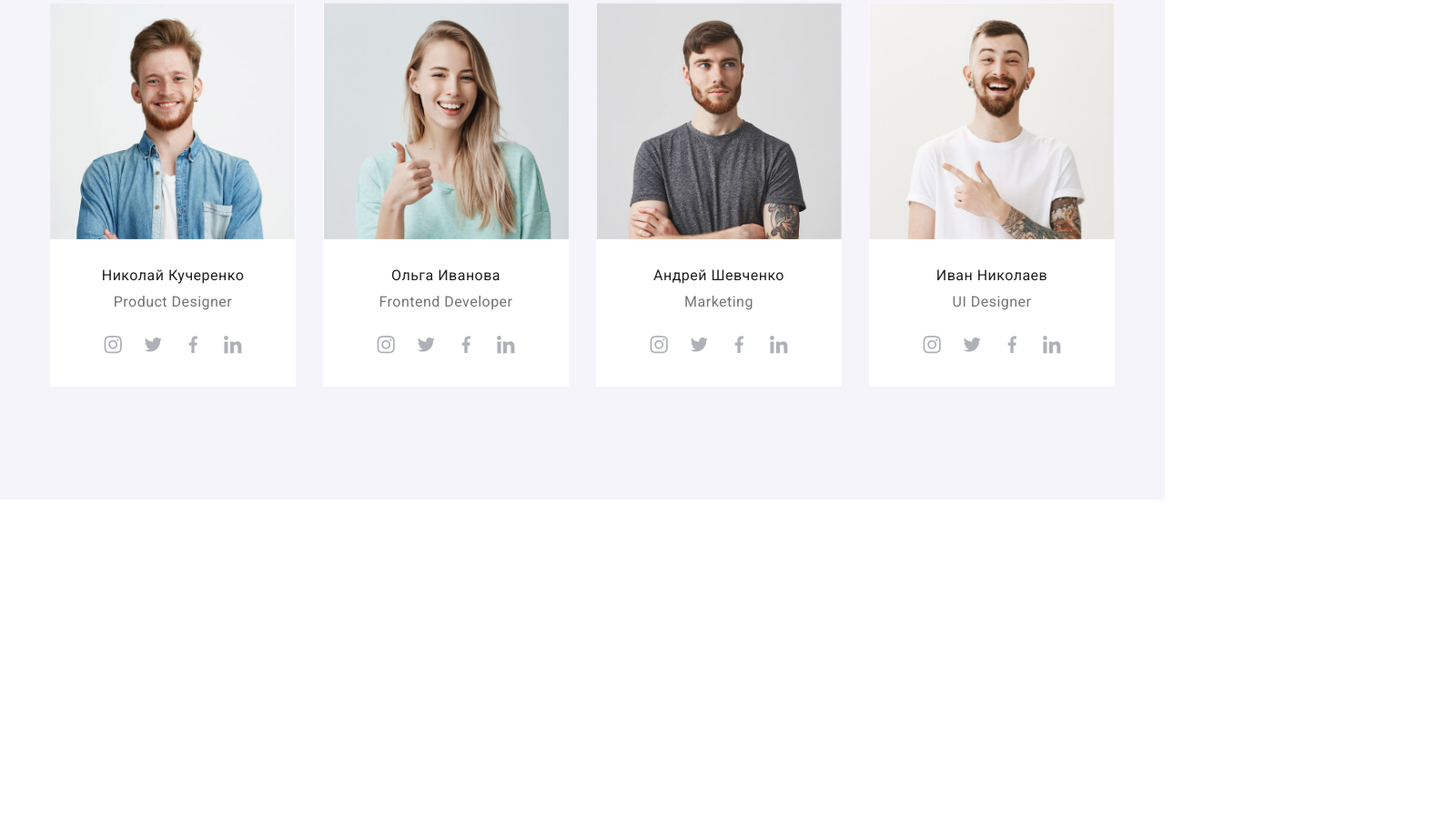
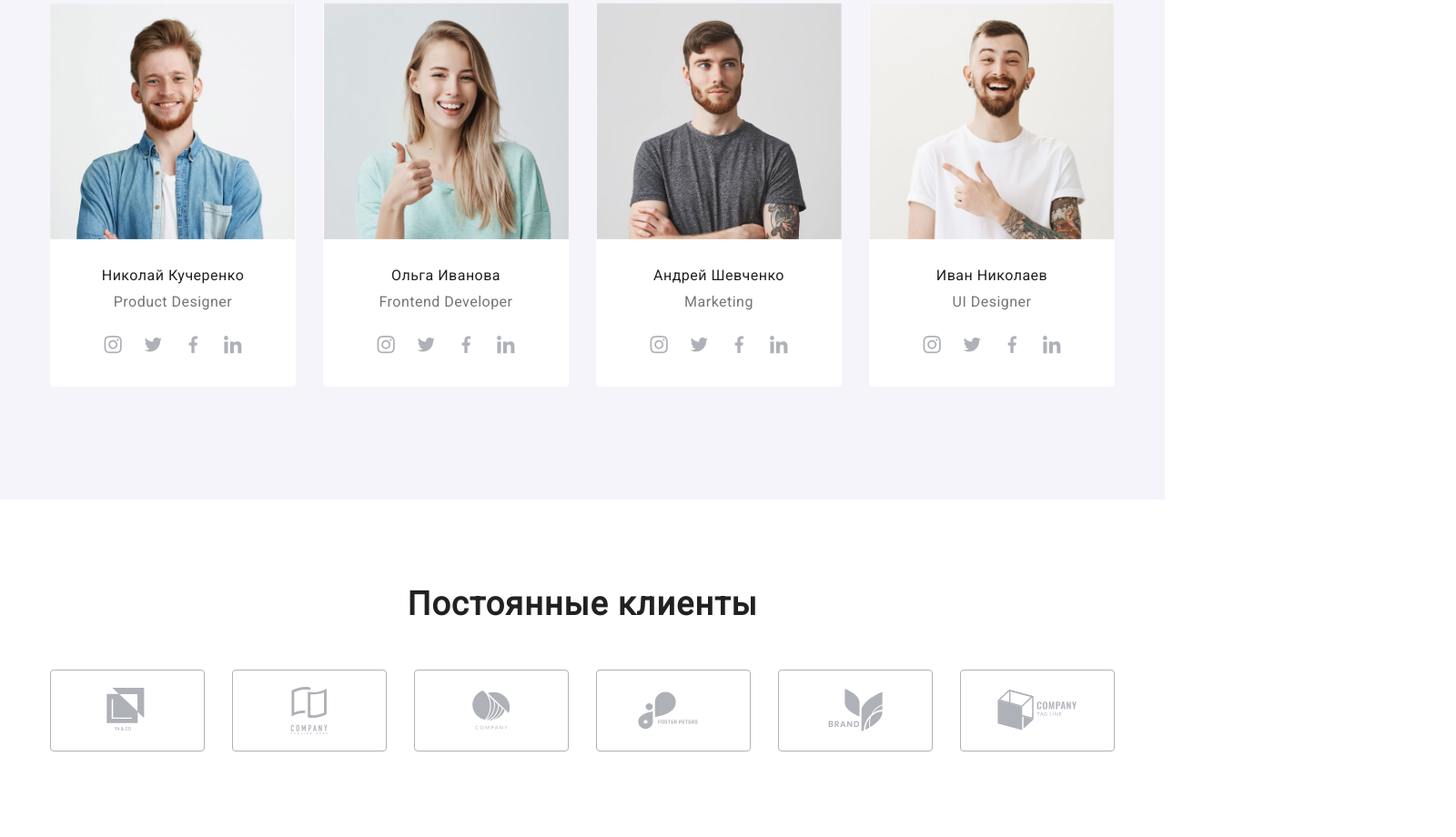
Before and after one commit to Mira1702/goit-markup-hw-08, a plain HTML site: page index.html in a window 1280 px wide. Shown: the part 1849-2769 px from the top of the page at 91% size, 1600 px wide, since content can reach past the window. Before the commit the page ends 2398 px from the top, so only its background shows below. Drawn offline with Linux system fonts and the light colour scheme.

```diff
--- a/index.html
+++ b/index.html
@@ -295,7 +295,7 @@
     </section>
 
     <!--Постоянные клиенты-->
-    <!--<section class="section-client">
+    <section class="section-client">
       <div class="container-all">
         <h2 class="head head-client">Постоянные клиенты</h2>
         <ul class="link client-list">
@@ -343,7 +343,7 @@
           </li>
         </ul>
       </div>
-    </section>-->
+    </section>
 
     <!--Подвал-->
 
--- a/sass/base/_container.scss
+++ b/sass/base/_container.scss
@@ -1,18 +1,16 @@
 .container {
     padding-left: 15px;
     padding-right: 15px;
-    margin-left: auto;
-    margin-right: auto;
+
 }
 
 .container-all {
     padding-left: 15px;
     padding-right: 15px;
-    margin-left: auto;
-    margin-right: auto;
+
 }
 
-@media screen and (max-width: 767px) {
+@media screen and (min-width: 480px) {
     .container {
         width: 480px;
         margin: 0 auto;
@@ -20,6 +18,7 @@
 
     .container-all {
         width: 480px;
+        margin: 0 auto;
     }
 }
 
--- a/sass/layout/_clients.scss
+++ b/sass/layout/_clients.scss
@@ -1,21 +1,14 @@
-/* .section-client {
- padding-top: 94px;
- padding-bottom: 94px;
-}
-
 .head {
   font-family: $main-font;
   font-style: normal;
   font-weight: bold;
- font-size: 36px;
- line-height: 1.17;
+  line-height: 1.178;
   text-align: center;
   letter-spacing: 0.03em;
   color: #212121;
 }
 
 .head-client {
- margin-bottom: 50px;
   text-align: center;
 }
 
@@ -23,13 +16,9 @@
   display: flex;
 }
 
-.client-list-item:not(:last-child) {
- margin-right: 30px;
-}
-
 .client-item {
   display: flex;
- width: 170px;
+
   height: 90px;
   border: 1px solid #AFB1B8;
   box-sizing: border-box;
@@ -50,4 +39,99 @@
 
 .client-img {
   display: block;
-} */
+}
+
+@media screen and (max-width: 767px) {
+  .client-list-item:not(:nth-last-child(-n+2)) {
+    margin-bottom: 30px;
+  }
+
+  .client-list-item:nth-child(2n+1) {
+    margin-right: 30px;
+  }
+}
+
+@media screen and (max-width: 1199px) and (min-width: 768px) {
+  .client-list-item:not(:nth-last-child(-n+3)) {
+    margin-bottom: 30px;
+  }
+}
+
+
+@media screen and (min-width: 480px) {
+  .section-client {
+    padding-top: 60px;
+    padding-bottom: 60px;
+  }
+
+  .head {
+    font-size: 28px;
+  }
+
+  .head-client {
+    margin-bottom: 30px;
+  }
+
+  .client-list {
+    flex-wrap: wrap;
+    align-items: center;
+  }
+
+
+
+  .client-item {
+    width: 210px;
+  }
+}
+
+@media screen and (min-width: 768px) {
+  .section-client {
+    padding-top: 60px;
+    padding-bottom: 60px;
+  }
+
+  .head {
+    font-size: 28px;
+  }
+
+  .head-client {
+    margin-bottom: 30px;
+  }
+
+  .client-list {
+    flex-wrap: wrap;
+  }
+
+
+
+  .client-list-item:not(:nth-child(3n+3)) {
+    margin-right: 30px;
+  }
+
+  .client-item {
+    width: 226px;
+  }
+}
+
+@media screen and (min-width: 1200px) {
+  .section-client {
+    padding-top: 94px;
+    padding-bottom: 94px;
+  }
+
+  .head {
+    font-size: 36px;
+  }
+
+  .head-client {
+    margin-bottom: 50px;
+  }
+
+  .client-list-item:not(:last-child) {
+    margin-right: 30px;
+  }
+
+  .client-item {
+    width: 170px;
+  }
+}
--- a/sass/layout/_doing.scss
+++ b/sass/layout/_doing.scss
@@ -1,4 +1,4 @@
-@media screen and (max-width: 767px) {
+@media screen and (min-width: 480px) {
   .section-what-doing {
     display: none;
   }
--- a/sass/layout/_feature.scss
+++ b/sass/layout/_feature.scss
@@ -49,7 +49,7 @@
     color: #757575;
 }
 
-@media screen and (max-width: 767px) {
+@media screen and (min-width: 480px) {
     .section-feature {
         padding-top: 60px;
         padding-bottom: 60px;
--- a/sass/layout/_header.scss
+++ b/sass/layout/_header.scss
@@ -2,6 +2,7 @@
     padding-top: 15px;
     padding-bottom: 15px;
     position: relative;
+
 }
 
 .header-container {
--- a/sass/layout/_heading.scss
+++ b/sass/layout/_heading.scss
@@ -57,7 +57,7 @@
 
 @media screen and (min-width: 768px) {
     .section-title {
-        max-width: 768px;
+        width: 768px;
         height: 400px;
         background-position: center;
         background-size: cover;
@@ -77,7 +77,7 @@
 
 @media screen and (min-width: 1200px) {
     .section-title {
-        max-width: 1600px;
+        width: 1600px;
         height: 600px;
         margin-left: auto;
         margin-right: auto;
--- a/sass/layout/_team.scss
+++ b/sass/layout/_team.scss
@@ -17,6 +17,7 @@
 }
 
 .team-link-list {
+  border-radius: 0px 0px 4px 4px;
   background-color: #FFFFFF;
 
     &:hover,
@@ -89,7 +90,7 @@
   fill: #AFB1B8;
 }
 
-@media screen and (max-width: 767px) {
+@media screen and (min-width: 480px) {
   .head {
     font-size: 28px;
     line-height: 1.178;
```
Also changed, not shown: css/main.css, css/main.min.css, css/portfolio.css, css/portfolio.min.css, 4 other files. Lines whose indentation alone changed are shown as unchanged.
